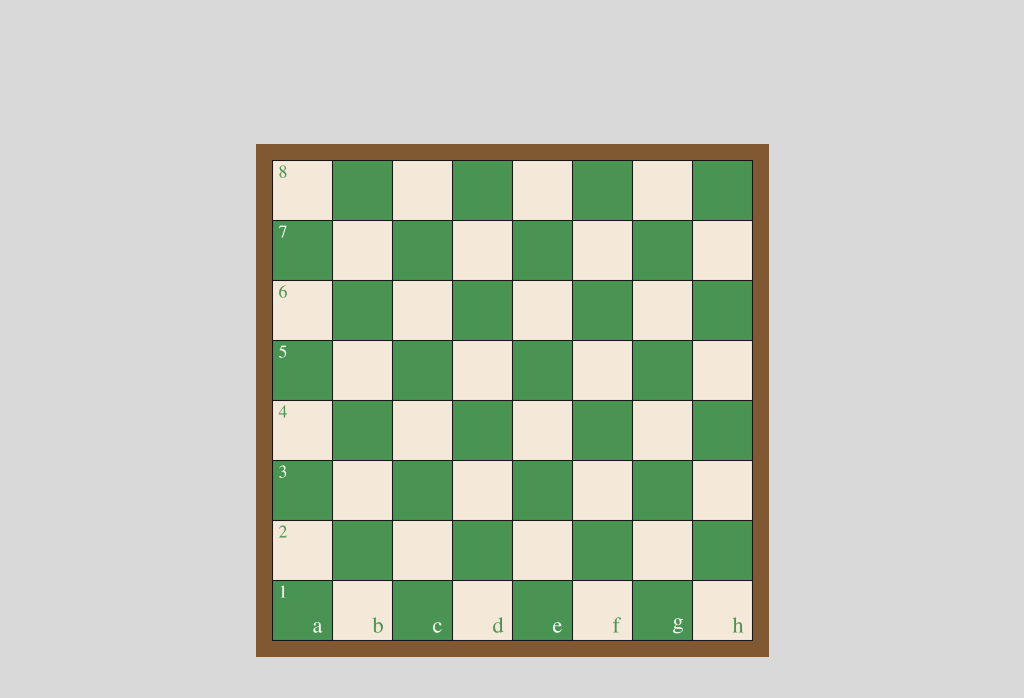
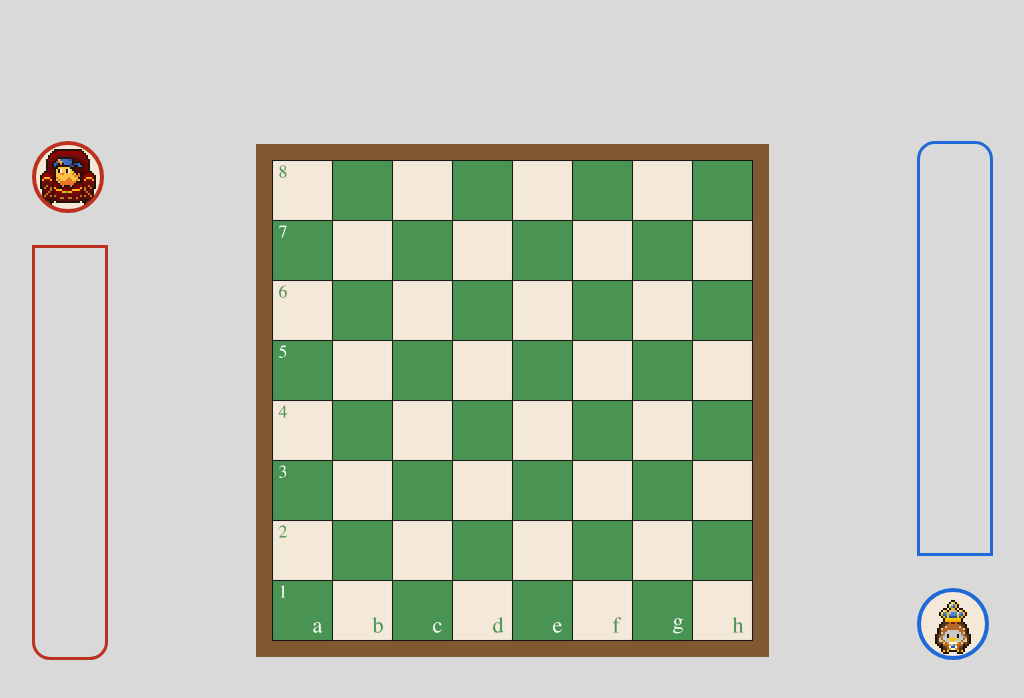
Before and after one commit to gmiashiro/Xadrez-PenasEmFuga, a website: page public/index.html in a window 1280 px wide. Shown: the whole page, without its empty margins (128-1152 px from the left). Drawn offline with Linux system fonts and the light colour scheme.

Commit message:
Terminando o front end da interface do jogo

```diff
--- a/public/index.html
+++ b/public/index.html
@@ -12,8 +12,16 @@
     <div id="messages"></div>
     <input id="msgInput" placeholder="Digite sua mensagem..." />
     <button id="sendBtn">Enviar</button> -->
+    <div class="pecas-capturadas left">
+        <div class="image red"></div>
+        <div class="retangulo red"></div>
+    </div>
     <div class="game-container">
         <canvas class="game-canvas"></canvas>
+    </div>
+    <div class="pecas-capturadas right">
+        <div class="retangulo blue"></div>
+        <div class="image blue"></div>
     </div>
 
     <script src="script.js"></script>
--- a/public/style.css
+++ b/public/style.css
@@ -50,3 +50,57 @@ body {
     height: 100%;
     image-rendering: pixelated;
 }
+
+.pecas-capturadas {
+    display: flex;
+    flex-direction: column;
+    gap: 32px;
+}
+
+.left {
+    margin-right: 148px;
+}
+
+.right {
+    margin-left: 148px;
+}
+
+.image {
+    background-color: #F4E8D8;
+    width: 64px;
+    height: 64px;
+    border-radius: 50%;
+    border: solid 4px;
+    background-repeat: no-repeat;
+    background-size: cover;
+    image-rendering: pixelated;
+}
+
+.retangulo {
+    border: solid 3px;
+    width: 70px;
+    height: 409px;
+}
+.red {
+    border-color: #BD3120;
+}
+
+.blue {
+    border-color: #206AD8;
+}
+
+.right .image {
+    background-image: url("./assets/hud/images/blueImage.png");
+}
+
+.left .image {
+    background-image: url("./assets/hud/images/redImage.png");
+}
+
+.right .retangulo {
+    border-radius: 18px 18px 0px 0px;
+}
+
+.left .retangulo {
+    border-radius: 0px 0px 18px 18px;
+}
```
Also changed, not shown: public/assets/hud/images/blueImage.png (added), public/assets/hud/images/redImage.png (added).
